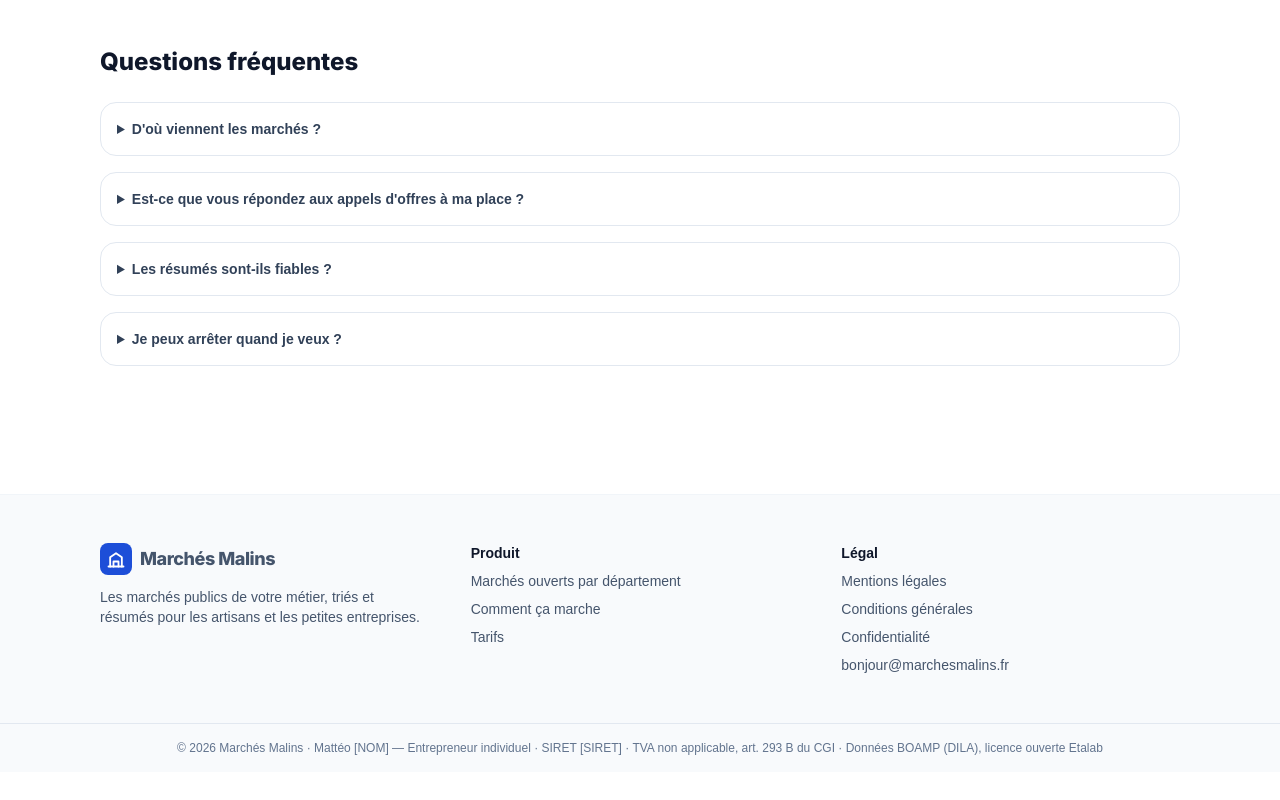
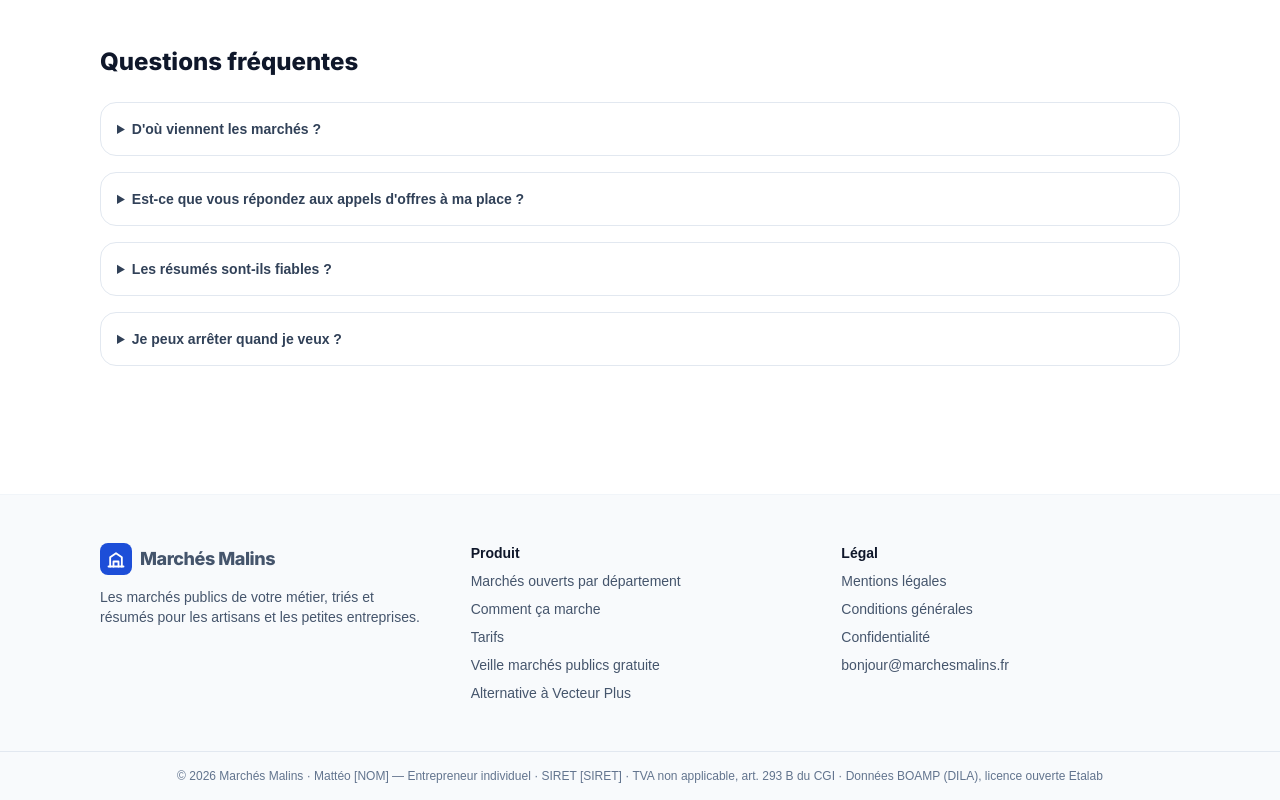
Before and after one commit to MLPBDT/marchesmalins, a Next.js app: page / in a window 1280 px wide. Shown: the part 1752-2552 px from the top of the page. Before the commit the page ends 2524 px from the top, so only its background shows below. Built offline with nearby package versions, Linux system fonts and the light colour scheme; no server answers; a web font is replaced by a local one.

Commit message:
SEO: liens footer vers les nouvelles pages

```diff
--- a/src/components/Chrome.tsx
+++ b/src/components/Chrome.tsx
@@ -38,6 +38,8 @@ export function Footer() {
           <Link href="/marches" className="block hover:text-ink">Marchés ouverts par département</Link>
           <Link href="/#comment" className="block hover:text-ink">Comment ça marche</Link>
           <Link href="/#tarifs" className="block hover:text-ink">Tarifs</Link>
+          <Link href="/veille-marches-publics-gratuite" className="block hover:text-ink">Veille marchés publics gratuite</Link>
+          <Link href="/alternative-vecteur-plus" className="block hover:text-ink">Alternative à Vecteur Plus</Link>
         </div>
         <div className="space-y-2">
           <div className="font-semibold text-ink">Légal</div>
```
